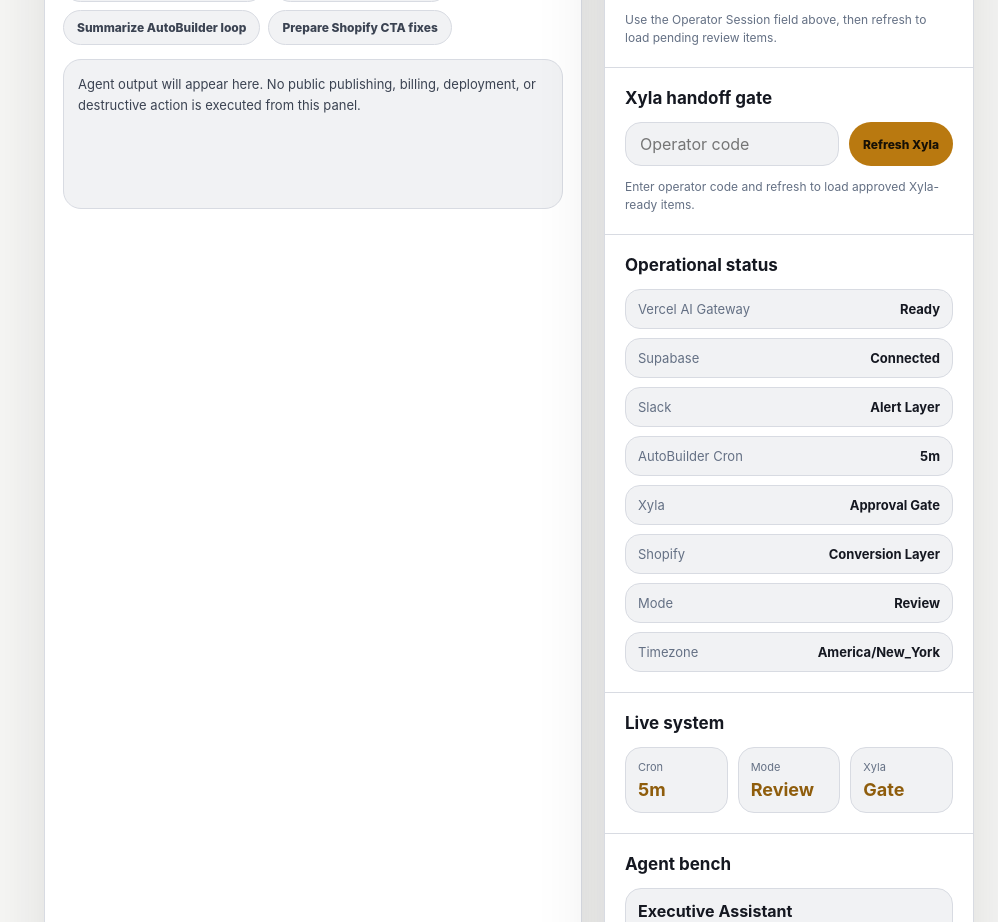
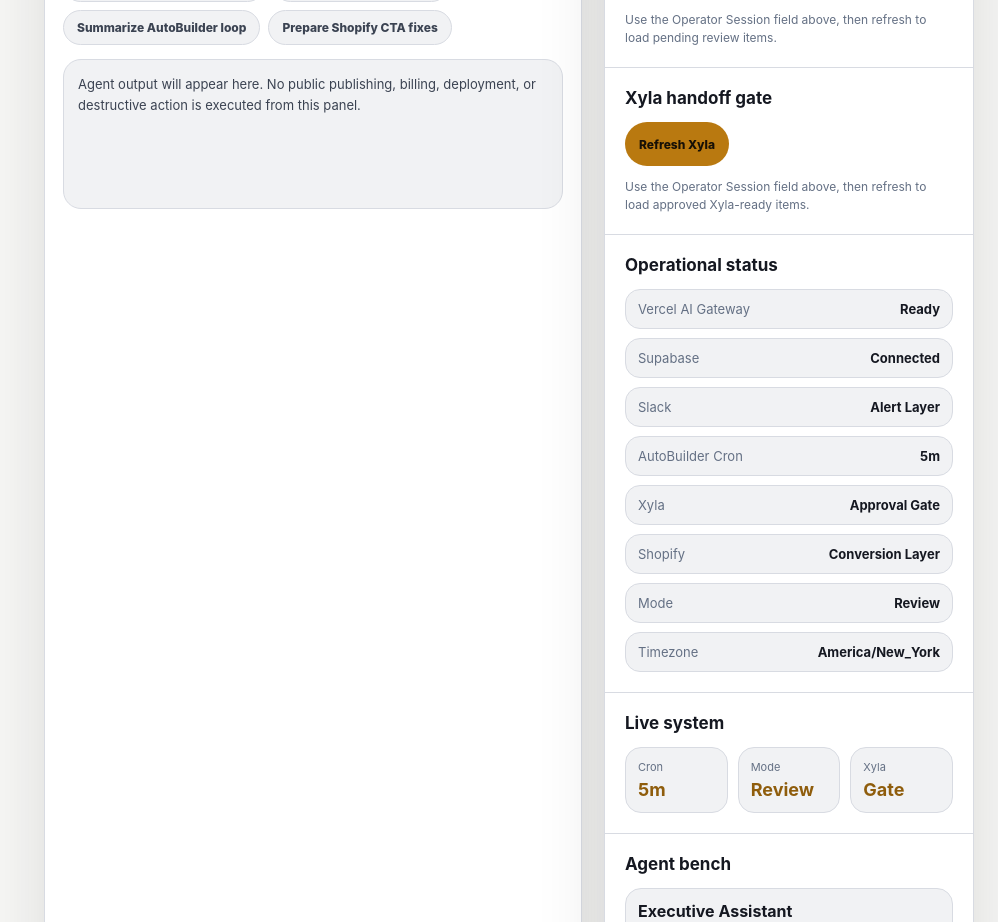
Before and after one commit to Strategic-Minds/EPOXY_WILL_CHANGE_YOUR_LIFE, a Next.js app: page / in a window 1280 px wide. Shown: the part 980-1902 px from the top of the page, without its empty margins (282-1280 px from the left). Built offline with nearby package versions, Linux system fonts and the light colour scheme.

Commit message:
Use shared operator code in Xyla queue panel

```diff
--- a/app/components/XylaQueuePanel.tsx
+++ b/app/components/XylaQueuePanel.tsx
@@ -38,10 +38,13 @@ type ReadyItemsResponse = {
   items: XylaItem[];
 };
 
-export function XylaQueuePanel() {
-  const [operatorCode, setOperatorCode] = useState('');
+type XylaQueuePanelProps = {
+  operatorCode: string;
+};
+
+export function XylaQueuePanel({ operatorCode }: XylaQueuePanelProps) {
   const [items, setItems] = useState<XylaItem[]>([]);
-  const [message, setMessage] = useState('Enter operator code and refresh to load approved Xyla-ready items.');
+  const [message, setMessage] = useState('Use the Operator Session field above, then refresh to load approved Xyla-ready items.');
   const [loading, setLoading] = useState(false);
   const [reviewingId, setReviewingId] = useState('');
 
@@ -94,18 +97,9 @@ export function XylaQueuePanel() {
   return (
     <div className="module xyla-panel">
       <h2>Xyla handoff gate</h2>
-      <div className="form-grid compact">
-        <input
-          value={operatorCode}
-          onChange={(event) => setOperatorCode(event.target.value)}
-          placeholder="Operator code"
-          type="password"
-          className="field"
-        />
-        <button type="button" onClick={refresh} disabled={loading} className="primary-button status-button">
-          {loading ? 'Loading...' : 'Refresh Xyla'}
-        </button>
-      </div>
+      <button type="button" onClick={refresh} disabled={loading || !operatorCode} className="primary-button status-button full-width-button">
+        {loading ? 'Loading...' : 'Refresh Xyla'}
+      </button>
       <div className="status-muted">{message}</div>
 
       {items.length > 0 ? (
@@ -128,7 +122,7 @@ export function XylaQueuePanel() {
                 <button
                   type="button"
                   onClick={() => markReviewed(item.id)}
-                  disabled={reviewingId === item.id}
+                  disabled={reviewingId === item.id || !operatorCode}
                   className="quick-button xyla-review-button"
                 >
                   {reviewingId === item.id ? 'Marking...' : 'Mark reviewed only'}
```
